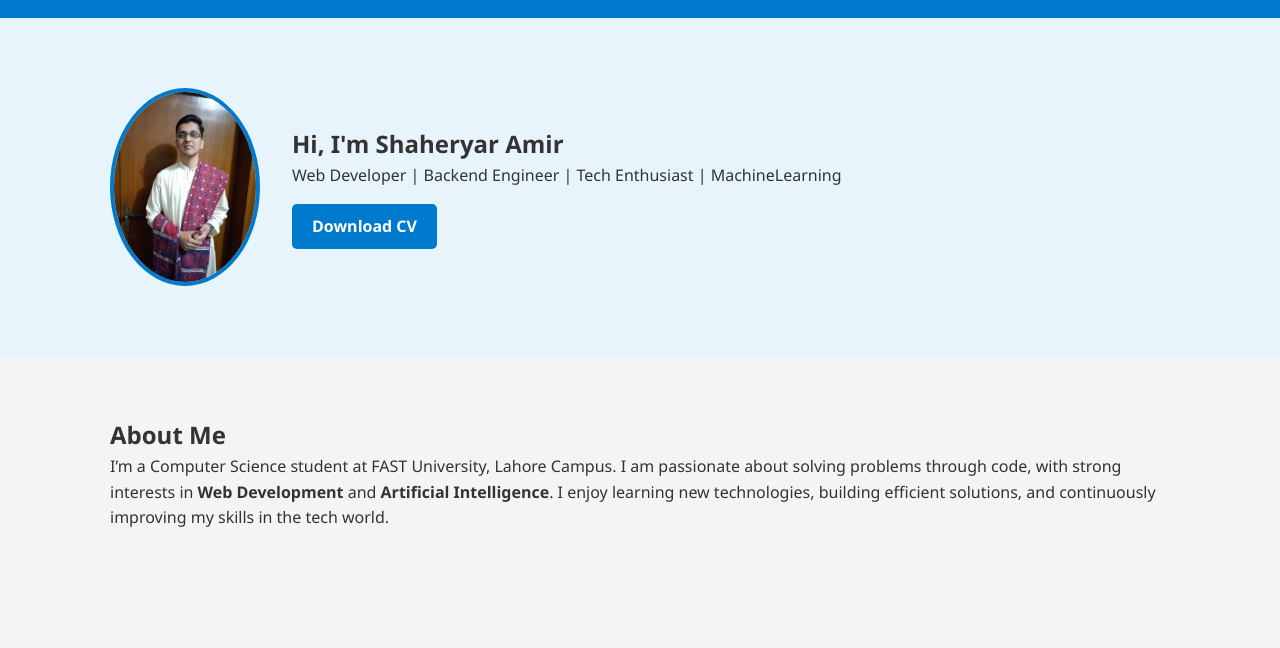
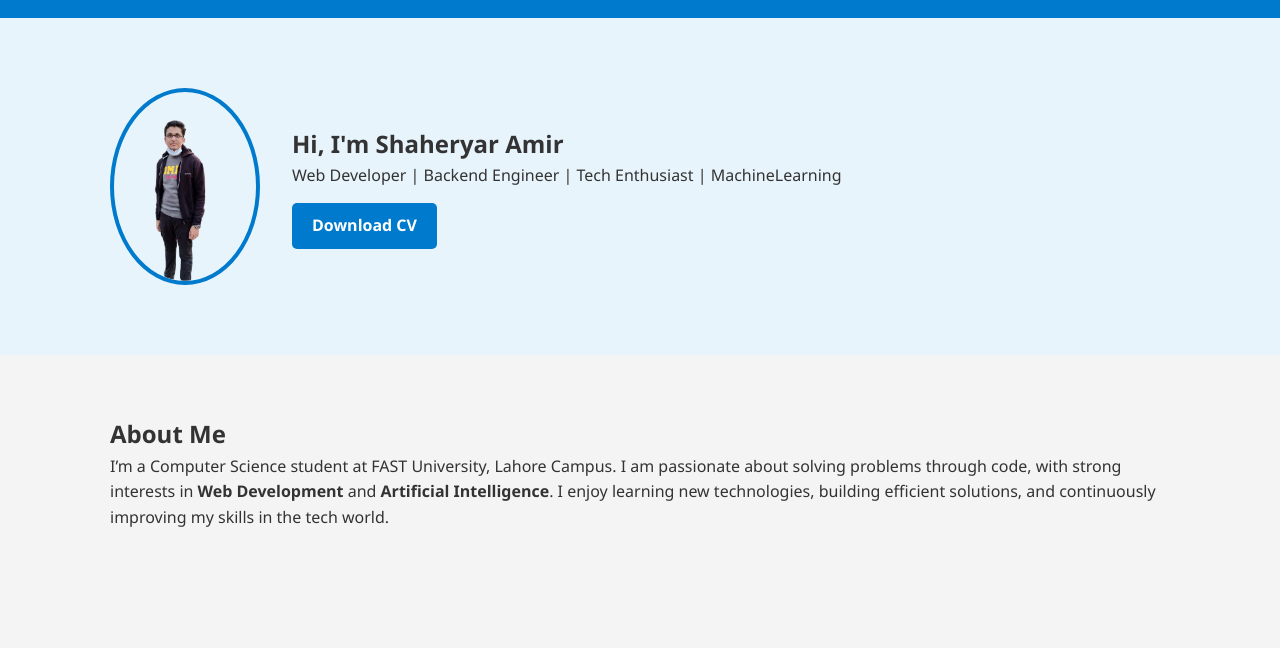
Before and after one commit to AmirShaheryar/Portfolio, a plain HTML site: page index.html in a window 1280 px wide. Shown: the part 105-753 px from the top of the page. Drawn offline with Linux system fonts and the light colour scheme.

Commit message:
Update index.html

```diff
--- a/index.html
+++ b/index.html
@@ -25,7 +25,7 @@
   <section id="home" class="hero reveal">
     <div class="container">
       <div class="hero-content">
-        <img src="Profile.jpg" alt="Your Photo" class="profile-img" />
+        <img src="IMG-20211212-WA0056-removebg-preview.png" alt="Your Photo" class="profile-img" />
         <div>
           <h2>Hi, I'm Shaheryar Amir</h2>
           <p>Web Developer | Backend Engineer | Tech Enthusiast | MachineLearning</p>
```
